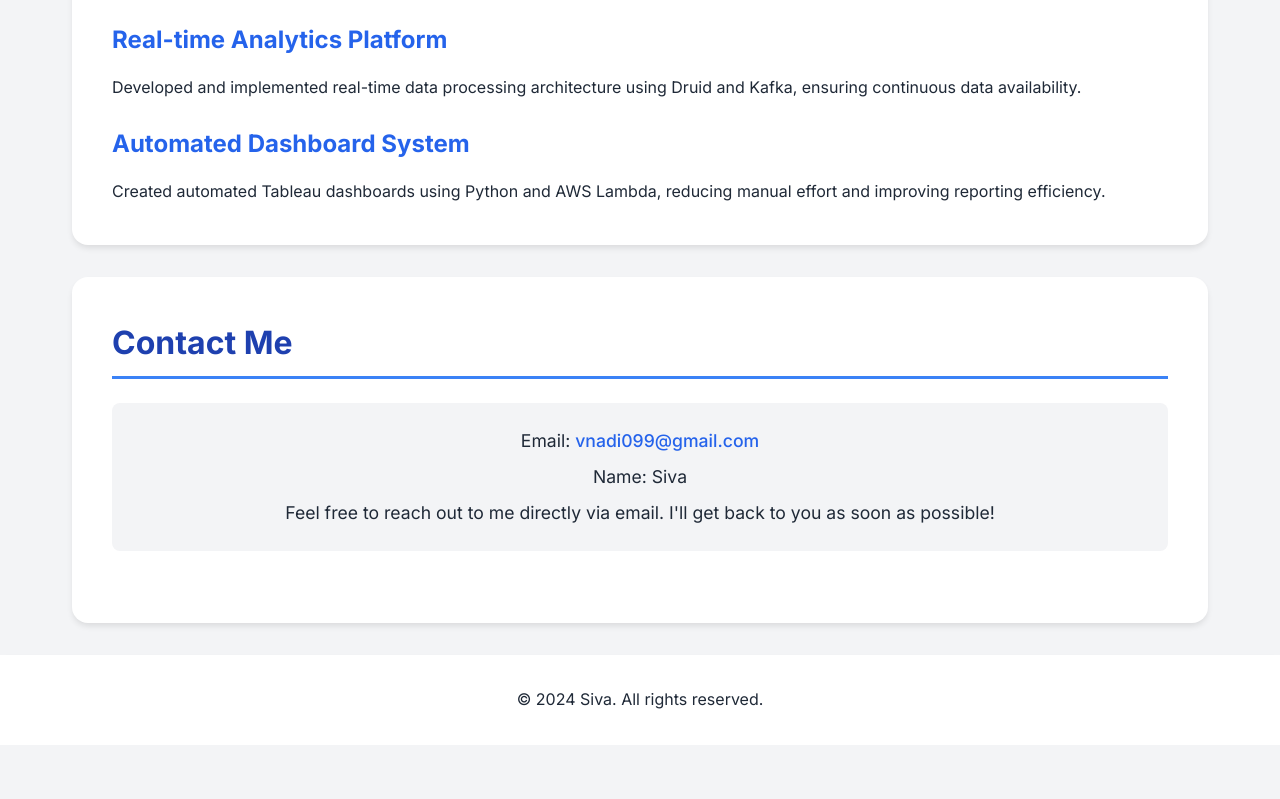
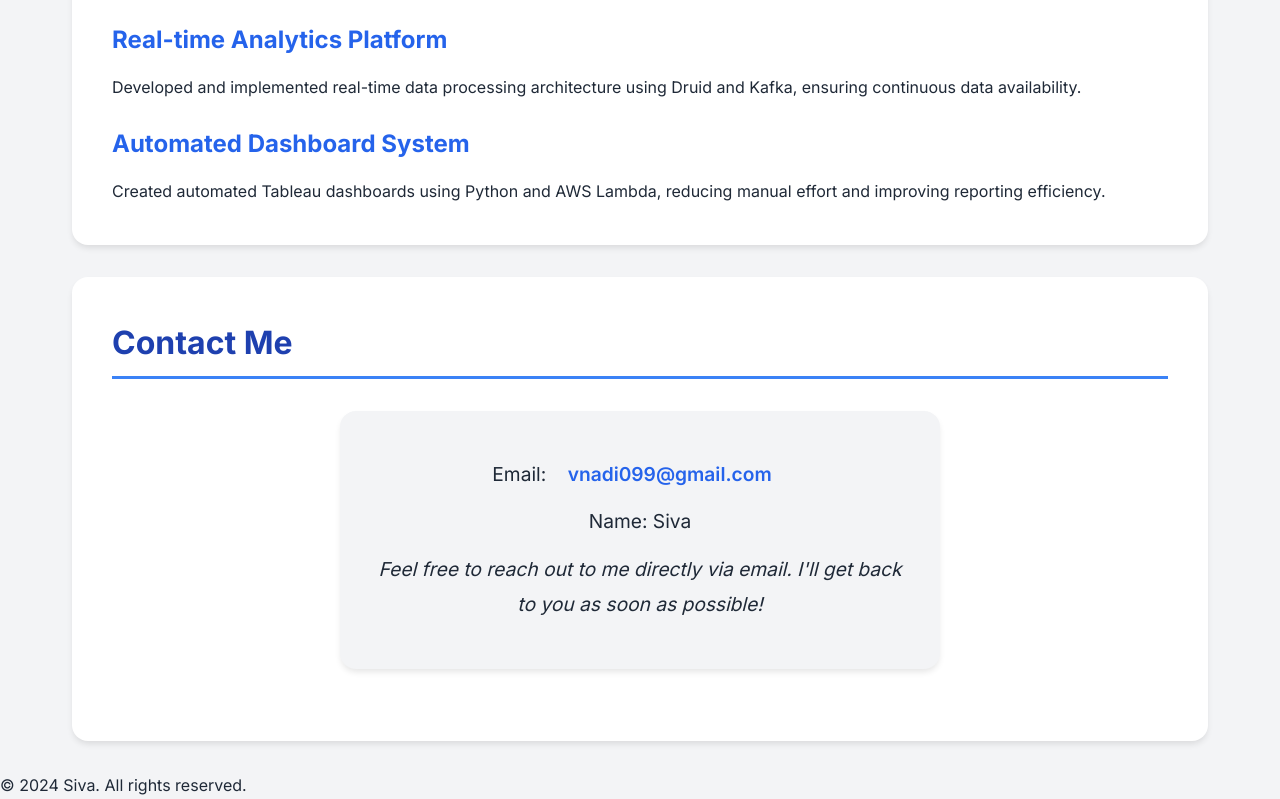
Before and after one commit to sivanadimpalli/portfolio, a plain HTML site: page index.html in a window 1280 px wide. Shown: the part 1420-2219 px from the top of the page. Before the commit the page ends 2165 px from the top, so only its background shows below. Drawn offline with Linux system fonts and the light colour scheme.

Commit message:
email update1

```diff
--- a/styles.css
+++ b/styles.css
@@ -185,38 +185,46 @@ button:hover {
     background: var(--secondary-color);
 }
 
-/* Footer */
-footer {
-    background: var(--white);
-    padding: 2rem 0;
-    text-align: center;
-    box-shadow: var(--shadow);
-}
-
 /* Contact section */
 .contact-info {
     text-align: center;
-    margin-bottom: 2rem;
-    padding: 1rem;
+    margin: 2rem auto;
+    padding: 2rem;
     background: var(--light-bg);
-    border-radius: 0.5rem;
+    border-radius: 1rem;
+    max-width: 600px;
+    box-shadow: var(--shadow);
+    transition: transform 0.3s ease;
+}
+
+.contact-info:hover {
+    transform: translateY(-5px);
 }
 
 .contact-info p {
-    margin: 0.5rem 0;
-    font-size: 1.1rem;
+    margin: 1rem 0;
+    font-size: 1.2rem;
 }
 
 .contact-info a {
     color: var(--primary-color);
     text-decoration: none;
-    font-weight: 500;
-    transition: color 0.3s ease;
+    font-weight: 600;
+    padding: 0.5rem 1rem;
+    border-radius: 0.5rem;
+    transition: all 0.3s ease;
 }
 
 .contact-info a:hover {
-    color: var(--secondary-color);
-    text-decoration: underline;
+    background: var(--primary-color);
+    color: var(--white);
+}
+
+.contact-message {
+    margin-top: 1.5rem;
+    font-style: italic;
+    color: var(--text-color);
+    line-height: 1.8;
 }
 
 /* Responsive design */
```
